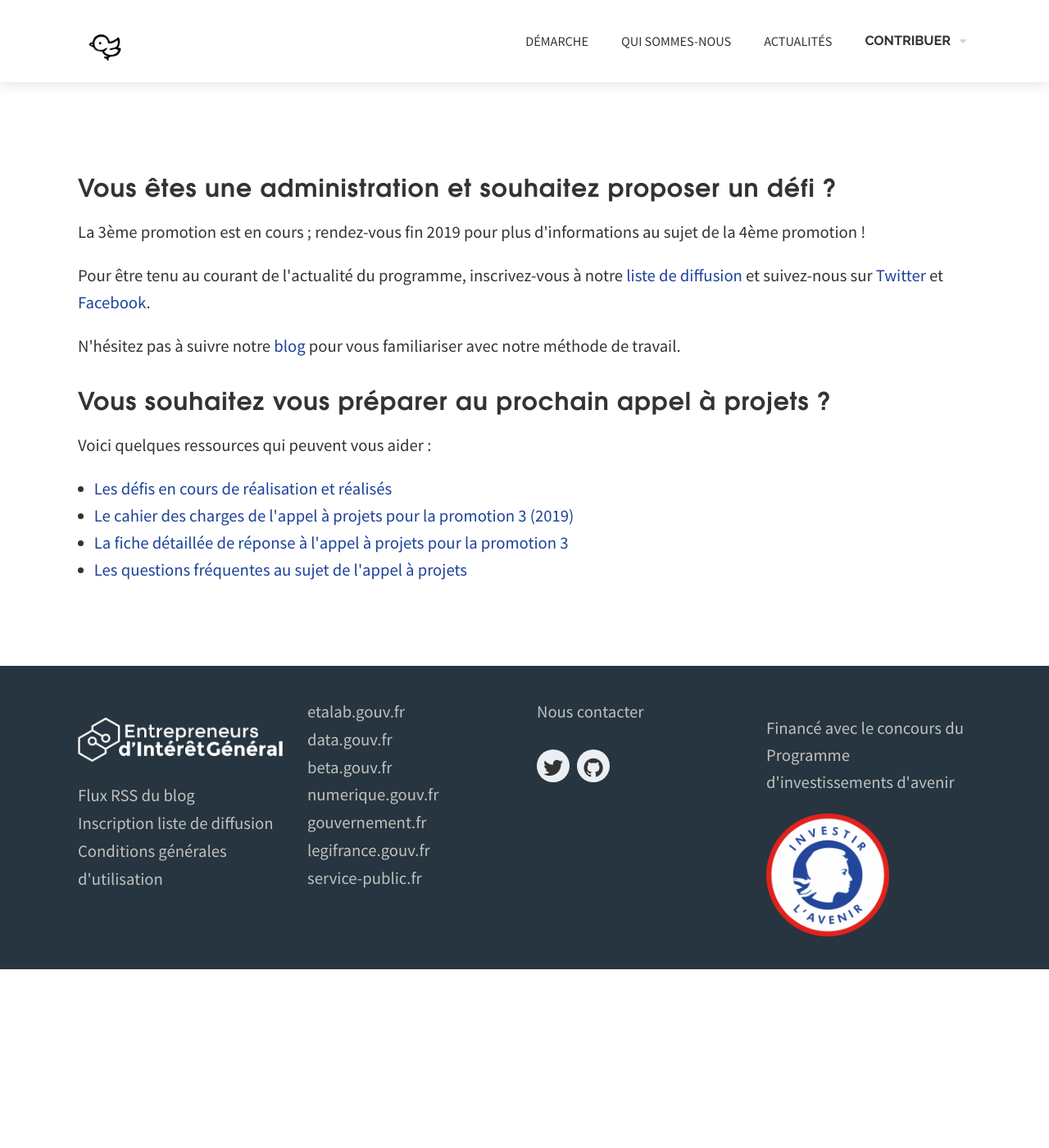
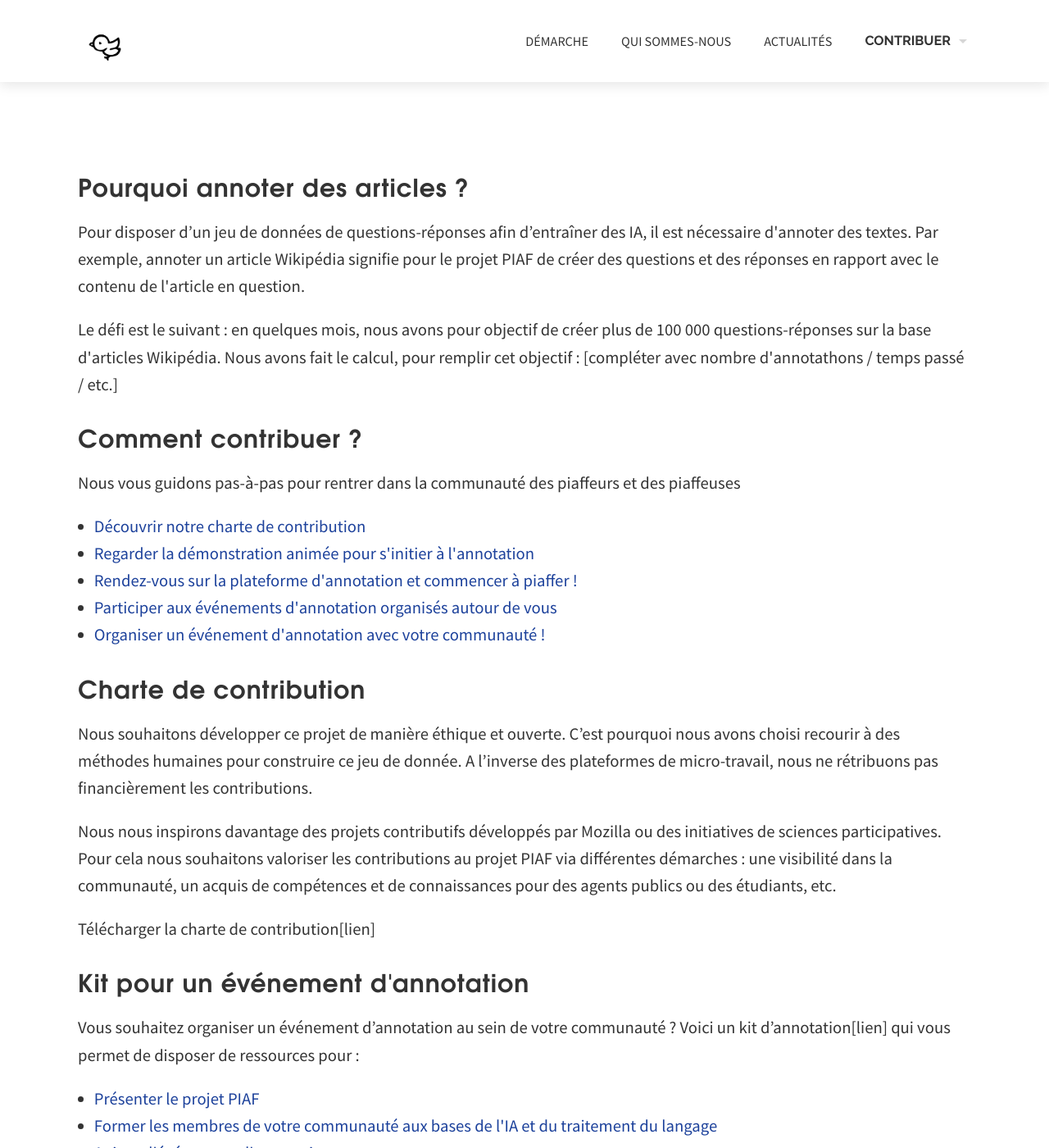
Before and after one commit to etalab/piaf-site, a Jekyll site: the page built from candidature-defi.html, in a window 1280 px wide and 1400 px high. Shown: the whole window at 82% size. Built offline with Jekyll 4.4.1, drawn with Linux system fonts in a browser that asks for light colours; nearby versions of some CDN libraries; some web fonts are replaced; library files that are not in the unit come from our copies; some of the changed text lies outside the part shown.

Commit message:
Update candidature-defi.html
Update text.
Links are missing.

```diff
--- a/candidature-defi.html
+++ b/candidature-defi.html
@@ -6,29 +6,47 @@
 <div class='full'>
     <div class='row'>
 	<div class='large-12 columns'>
-	    <h2>Vous êtes une administration et souhaitez proposer un défi ?</h2>
+	    <h2>Pourquoi annoter des articles ?</h2>
 
-		<p>La 3ème promotion est en cours ; rendez-vous fin 2019 pour plus d'informations au sujet de la 4ème promotion !</p>
+		<p>Pour disposer d’un jeu de données de questions-réponses afin d’entraîner des IA, il est nécessaire d'annoter des textes. Par exemple, annoter un article Wikipédia signifie pour le projet PIAF de créer des questions et des réponses en rapport avec le contenu de l'article en question.</p>
 
-	    	<p>Pour être tenu au courant de l'actualité du programme, inscrivez-vous à notre <a href="{{ site.list_url }}">liste de diffusion</a> et suivez-nous sur <a href="https://twitter.com/etalab?lang=en">Twitter</a> et <a href="https://fr-fr.facebook.com/etalab/">Facebook</a>.</p>
+	    	<p>Le défi est le suivant : en quelques mois, nous avons pour objectif de créer plus de 100 000 questions-réponses sur la base d'articles Wikipédia. Nous avons fait le calcul, pour remplir cet objectif : [compléter avec nombre d'annotathons / temps passé / etc.] </p>
 
-	    	<p>N'hésitez pas à suivre notre <a target="new" href="/blog.html">blog</a> pour vous familiariser avec notre méthode de travail.</p>
+	    <h2>Comment contribuer ?</h2>
 
-	    <h2>Vous souhaitez vous préparer au prochain appel à projets ?</h2>
-
-	    <p>Voici quelques ressources qui peuvent vous aider :</p>
+	    <p>Nous vous guidons pas-à-pas pour rentrer dans la communauté des piaffeurs et des piaffeuses </p>
 
 	    <ul>
-	        <li><a href="/defis.html">Les défis en cours de réalisation et réalisés</a></li>
-		<li><a href="/docs/20180504-AAP-EIG3.pdf">Le cahier
-		    des charges de l'appel à projets pour la promotion 3 (2019)</a></li>
-		<li><a href="/docs/AAPEIG3_Fichedetaillee.pdf">La
-		    fiche détaillée de réponse à l'appel à projets
-		    pour la promotion 3</a></li>
-		<li><a href="/faq-administrations.html">Les
-		    questions fréquentes au sujet de l'appel à
-		    projets</a></li>
+
+		<li><a href="/docs/20180504-AAP-EIG3.pdf">Découvrir notre charte de contribution</a></li>
+		<li><a href="/docs/20180504-AAP-EIG3.pdf">Regarder la démonstration animée pour s'initier à l'annotation</a></li>
+		<li><a href="/defis.html">Rendez-vous sur la plateforme d'annotation et commencer à piaffer !</a></li>
+		<li><a href="/docs/AAPEIG3_Fichedetaillee.pdf">Participer aux événements d'annotation organisés autour de vous</a></li>
+		<li><a href="/docs/AAPEIG3_Fichedetaillee.pdf">Organiser un événement d'annotation avec votre communauté !</a></li>
+
 	    </ul>
+
+		 <h2>Charte de contribution</h2>
+
+	    <p>Nous souhaitons développer ce projet de manière éthique et ouverte. C’est pourquoi nous avons choisi recourir à des méthodes humaines pour construire ce jeu de donnée. A l’inverse des plateformes de micro-travail, nous ne rétribuons pas financièrement les contributions.</p>
+
+	    <p> Nous nous inspirons davantage des projets contributifs développés par Mozilla ou des initiatives de sciences participatives. Pour cela nous souhaitons valoriser les contributions au projet PIAF via différentes démarches : une visibilité dans la communauté, un acquis de compétences et de connaissances pour des agents publics ou des étudiants, etc.</p>
+
+		<p>Télécharger la charte de contribution[lien]</p>
+
+	<h2>Kit pour un événement d'annotation</h2>
+
+	    <p>Vous souhaitez organiser un événement d’annotation au sein de votre communauté ? Voici un kit d’annotation[lien] qui vous permet de disposer de ressources pour :</p>
+
+		<ul>
+
+		<li><a href="/docs/20180504-AAP-EIG3.pdf">Présenter le projet PIAF</a></li>
+		<li><a href="/docs/20180504-AAP-EIG3.pdf">Former les membres de votre communauté aux bases de l'IA et du traitement du langage</a></li>
+		<li><a href="/defis.html">Animer l'événement d'annotation</a></li>
+		<li><a href="/docs/AAPEIG3_Fichedetaillee.pdf">Valoriser votre participation au projet</a></li>
+
+	    </ul>
+
 	    <div class='four spacing'></div>
 	</div>
     </div>
```
